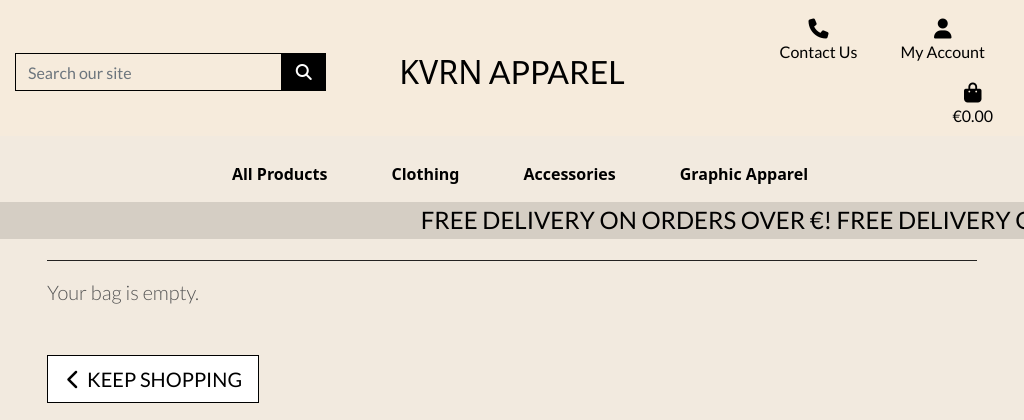
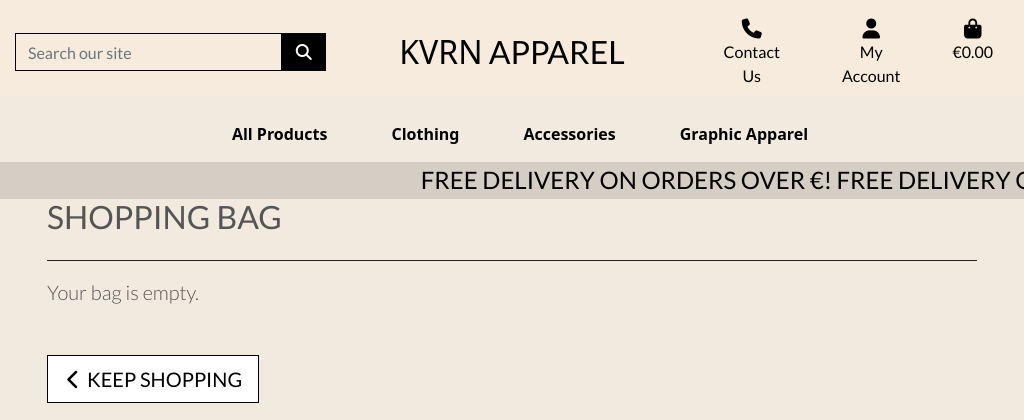
Before and after one commit to SimonMoynihan33/KVRN-Apparel, a Django app: template bag/templates/bag/bag.html in a window 1024 px wide. Shown: the top 420 px of the page. Run offline with Django 5.2, Linux system fonts and the light colour scheme; the template is opened without the code that fills it, so the values that code supplies are empty; some libraries are stand-ins or nearby versions; some web fonts are replaced.

Commit message:
Fix nav element placement on lg screens

```diff
--- a/static/css/base.css
+++ b/static/css/base.css
@@ -520,6 +520,14 @@ hr {
   }
 }
 
+/* Styles to fix icon placement on larger screens */
+@media (min-width: 992px) and (max-width: 1060px) {
+    .lg-screen-flex {
+        display: flex !important;
+        flex-wrap: nowrap !important;
+    }
+}
+
 /* fixed top navbar only on medium and up */
 @media (min-width: 992px) {
     #account-nav {
--- a/templates/base.html
+++ b/templates/base.html
@@ -71,7 +71,7 @@
         </a>
       </div>
       <div class="col-12 col-lg-4 my-auto py-1 py-lg-0">
-        <ul class="list-inline list-unstyled text-center text-lg-right my-0">
+        <ul class="list-inline list-unstyled text-center text-lg-right my-0 lg-screen-flex">
           <li class="list-inline-item d-none d-lg-inline-block">
             <!-- Phone Icon for desktop -->
             <a class="text-black nav-link" href="{% url 'about' %}">
```
